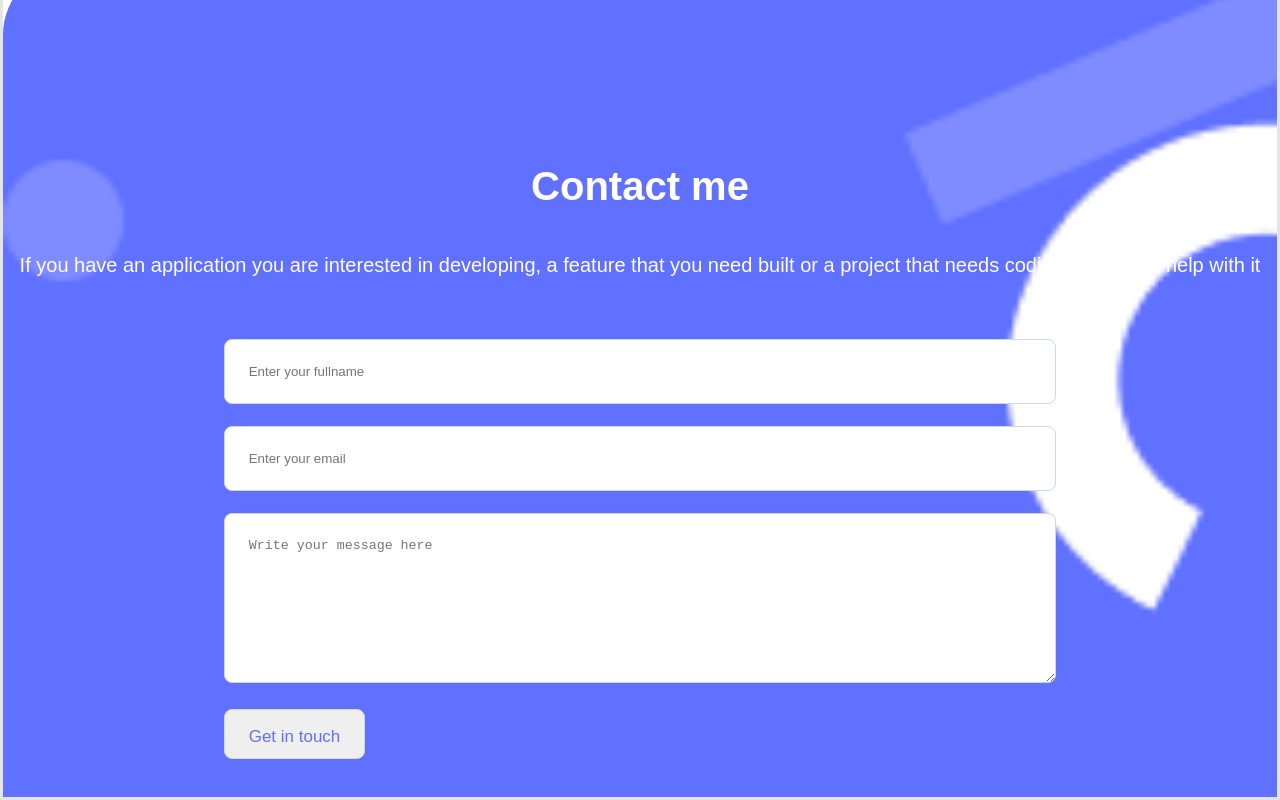
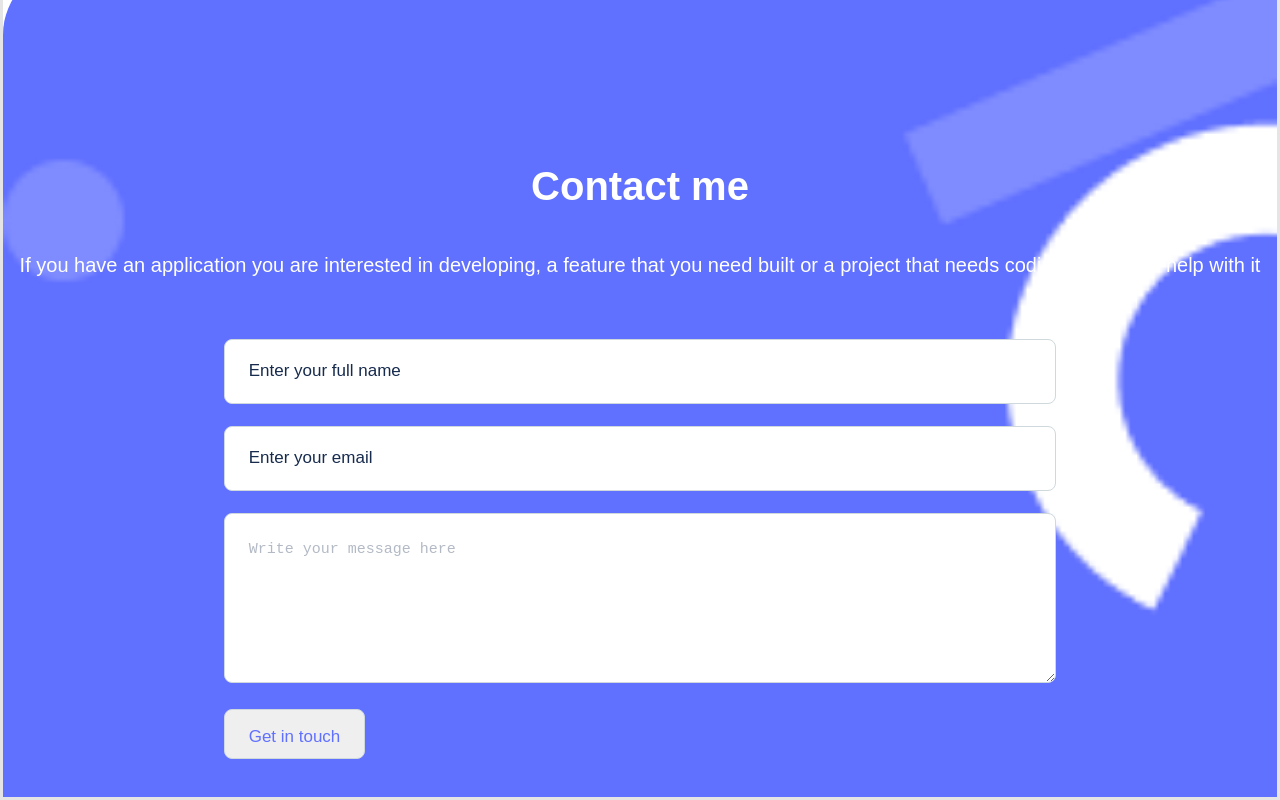
Before and after one commit to nilab-khwaja/My_Portfolio, a website: page index.html in a window 1280 px wide. Shown: the part 5198-5998 px from the top of the page. Drawn offline with Linux system fonts and the light colour scheme.

Commit message:
start working on desktop version

```diff
--- a/index.html
+++ b/index.html
@@ -5,7 +5,8 @@
     <meta http-equiv="X-UA-Compatible" content="IE=edge">
     <meta name="viewport" content="width=device-width, initial-scale=1.0">
     <title>My-Portfolio</title>
-    <link rel="stylesheet" href="style.css">
+    <link rel="stylesheet" href="mobile.css">
+    <link rel="stylesheet" href="desktop.css">
 </head>
 <body>
 <div class="main">
@@ -189,7 +190,7 @@
 
                  <div class="contact_form">
                     <form  action="https://formspree.io/f/xzbqgdoy" method="post">
-                    <input type="text" name="fullname" placeholder="Enter your fullname" maxlength="30" required>
+                    <input type="text" name="fullname" placeholder="Enter your full name" maxlength="30" required>
                     <input type="email" name="email" placeholder="Enter your email" required>
                     <textarea  name="message" placeholder="Write your message here" maxlength="500" required></textarea>
                     <button>Get in touch</button>
--- a/style.css
+++ b/mobile.css
@@ -518,9 +518,24 @@ textarea {
   margin-top: 6px;
   margin-bottom: 16px;
 }
+.contact_form input::placeholder {
+  font-family: 'Poppins', sans-serif;
+  font-size: 17px;
+  font-weight: 400;
+  color: #172b4d;
+}
 
 .contact_form textarea {
   height: 170px;
+}
+
+.contact_form textarea::placeholder {
+  font-family: 'Poppins'sans-serif;
+  font-style: normal;
+  font-weight: 400;
+  font-size: 15px;
+  line-height: 24px;
+  color: #b3bac5;
 }
 
 .contact_form button {
```
Also changed, not shown: desktop.css (added).
